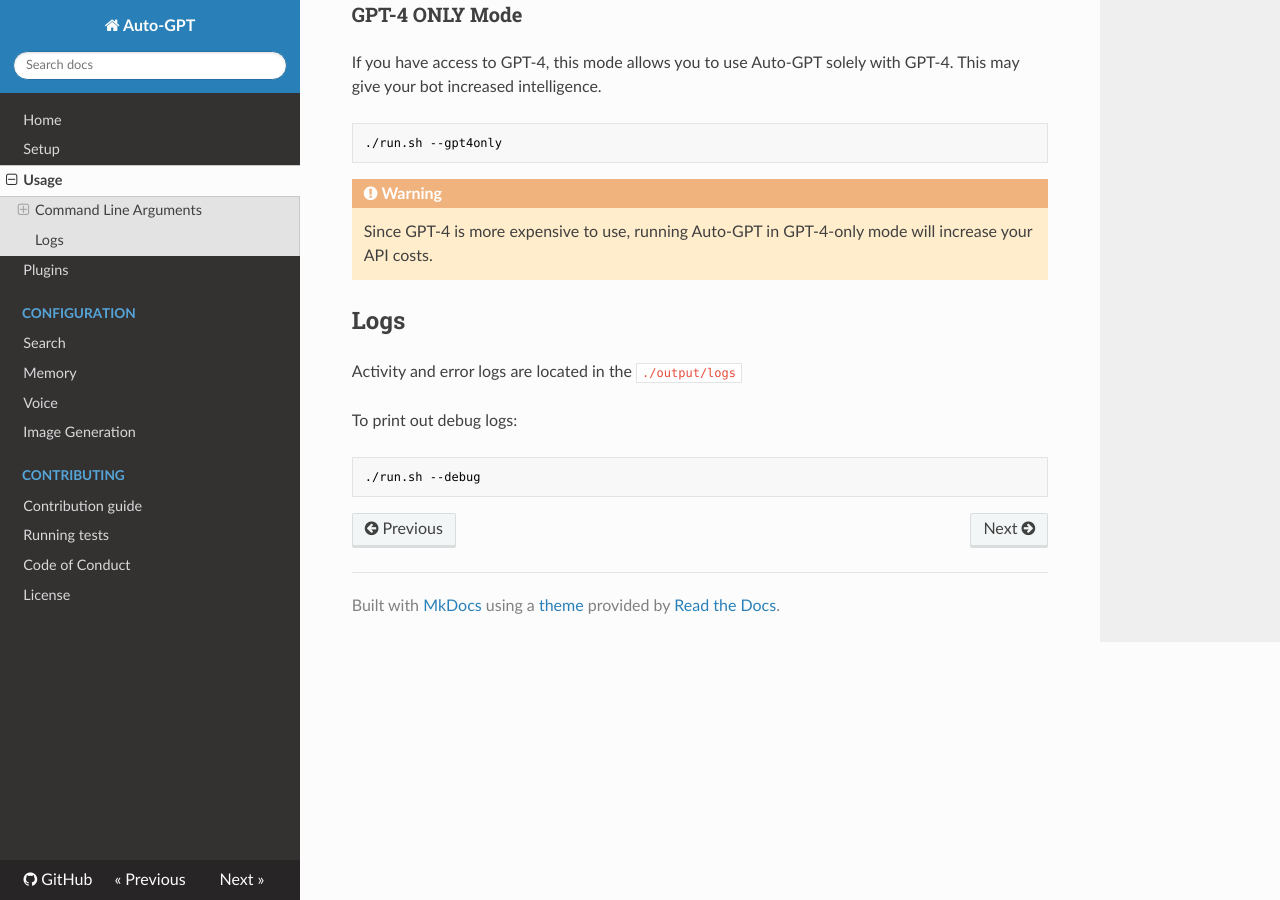
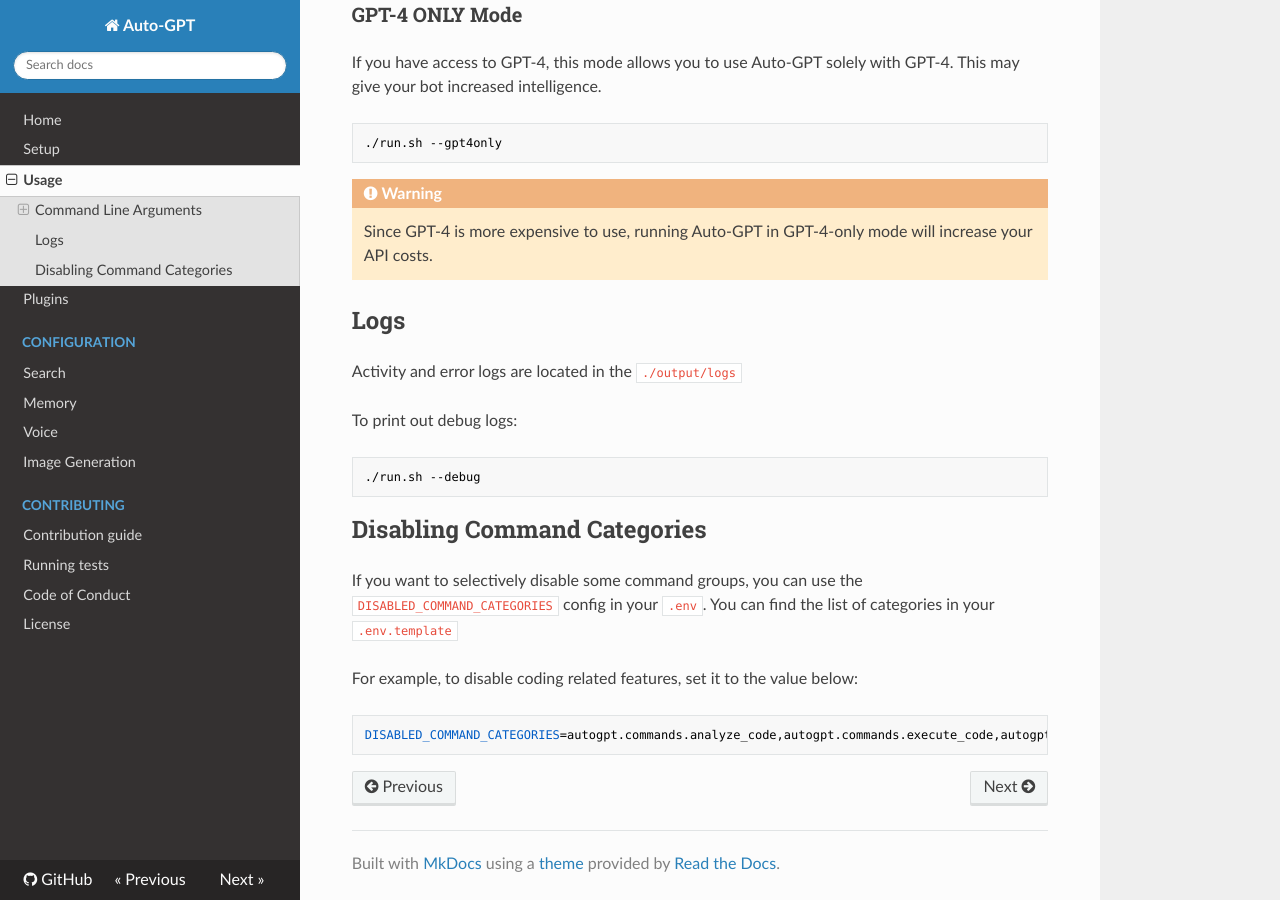
Before and after one commit to dg31234df1/tgpt, an MkDocs documentation site: the page built from docs/usage.md, in a window 1280 px wide and 900 px high, scrolled down 1839 px. Built offline with MkDocs 1.6.1, drawn with Linux system fonts in a browser that asks for light colours; nearby versions of some CDN libraries.

Commit message:
Document Disabling command categories (#3669)
* feat: move task_complete command out of prompt

* fix: formatting fixes

* feat: add command disabling

* docs: document how to disable command categories

````diff
--- a/docs/usage.md
+++ b/docs/usage.md
@@ -93,3 +93,13 @@
 ``` shell
 ./run.sh --debug
 ```
+
+## Disabling Command Categories
+
+If you want to selectively disable some command groups, you can use the `DISABLED_COMMAND_CATEGORIES` config in your `.env`. You can find the list of categories in your `.env.template`
+
+For example, to disable coding related features, set it to the value below:
+
+```ini
+DISABLED_COMMAND_CATEGORIES=autogpt.commands.analyze_code,autogpt.commands.execute_code,autogpt.commands.git_operations,autogpt.commands.improve_code,autogpt.commands.write_tests
+```
````
